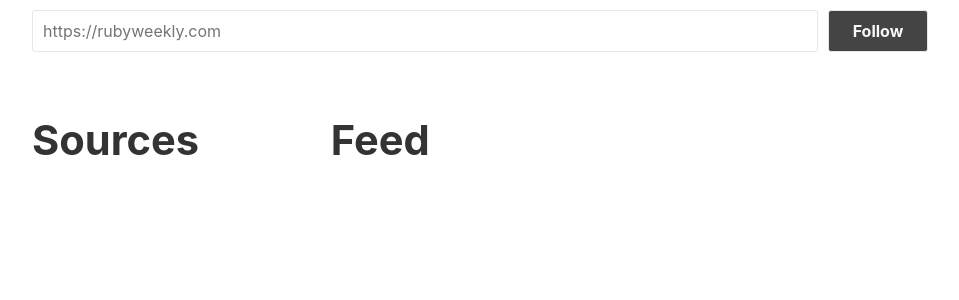
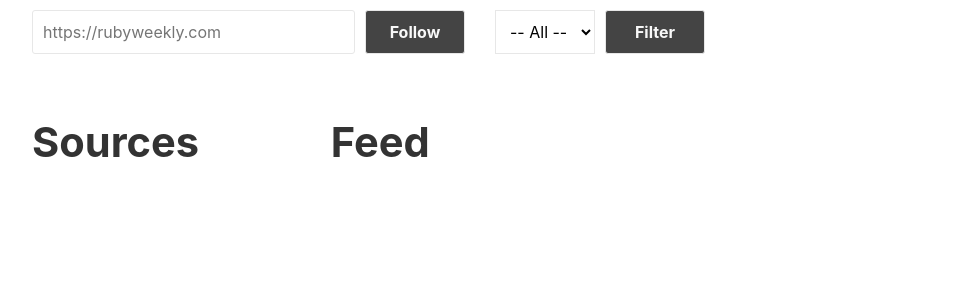
Before and after one commit to dcorvasce/koe, a Flask app: page / in a window 1280 px wide. Shown: the part 57-357 px from the top of the page, without its empty margins (160-1119 px from the left). Run offline with Flask 2, Linux system fonts and the light colour scheme; the visitor is signed in with stand-in values (Sample User, id 1); data that the repository does not hold is empty.

Commit message:
Add news filter box

```diff
--- a/static/style.css
+++ b/static/style.css
@@ -325,3 +325,35 @@
     margin: 0 5%;
   }
 }
+
+/* Toolbar */
+
+.toolbar {
+  display: flex;
+  flex-direction: column;
+}
+
+.toolbar .inline-form {
+  width: 100%;
+}
+
+@media only screen and (min-width: 1200px) {
+  .toolbar {
+    flex-direction: row !important;
+  }
+
+  .toolbar .inline-form {
+    width: 50%;
+  }
+
+  .toolbar .inline-form:first-child {
+    margin-right: 30px;
+  }
+}
+
+select {
+  padding: 10px;
+  box-sizing: border-box;
+  background-color: #fff;
+  border: 1px solid #e7e7e7;
+}
--- a/templates/index.html
+++ b/templates/index.html
@@ -29,10 +29,24 @@
     </section>
   </nav>
 
-  <form class="inline-form source-form" action="/source/new" method="POST">
-    <input type="url" name="url" autocomplete="off" placeholder="https://rubyweekly.com" required>
-    <input type="submit" value="Follow">
-  </form>
+  <section class="toolbar source-form">
+      <form class="inline-form" action="/source/new" method="POST">
+        <input type="url" name="url" autocomplete="off" placeholder="https://rubyweekly.com" required>
+        <input type="submit" value="Follow">
+      </form>
+
+
+      <form class="inline-form news-filter" action="/news/fetching" method="POST">
+        <select name="source_id">
+          <option value="0" selected>-- All --</option>
+          {% for source in sources %}
+            <option value="{{ source.id }}">{{ source.title }}</option>
+          {% endfor %}
+        </select>
+
+        <input type="submit" value="Filter">
+      </form>
+  </section>
 
   <p class="error-container"></p>
 
```
